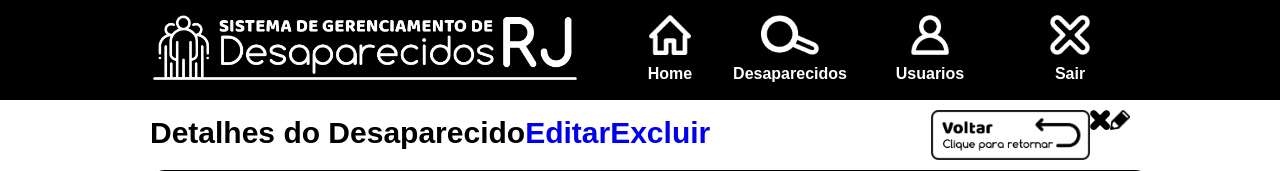
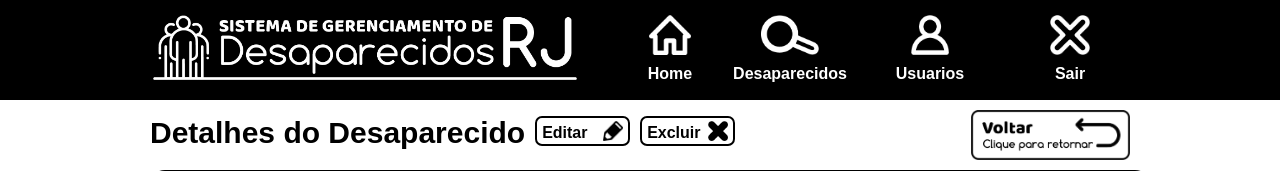
Before and after one commit to Projetos-BSI-UNIRIO/desaparecidos-rj-web, a Django app: page /webserver/desaparecidos/visualizar/1/ in a window 1280 px wide. Shown: the top 171 px of the page. Run offline with Django 3.2, Linux system fonts and the light colour scheme; a user stored in the database is signed in; data comes from the database, SQL or seed files in the repository; both versions use the stored data as it was after the commit.

Commit message:
Telas de visualização de detalhes de usuario e de desaparecido modificadas.

```diff
--- a/desaparecidos_rj_web/webserver/templates/desaparecido.html
+++ b/desaparecidos_rj_web/webserver/templates/desaparecido.html
@@ -7,10 +7,10 @@
             <header class="content-top">
                 <p>Detalhes do Desaparecido</p>
                 <a href="{% url 'editarDesaparecido' pk=pessoa.pk %}" class="option-button link-button grey-on-hover">
-                    <p>Editar</p><img src="{% static 'images/pencil-icon.png' %}">
+                    <span>Editar</span><img src="{% static 'images/pencil-icon.png' %}">
                 </a>
                 <a href="{% url 'removerDesaparecido' pk=pessoa.pk %}" class="option-button link-button grey-on-hover">
-                    <p>Excluir</p><img src="{% static 'images/black-x-icon.png' %}">
+                    <span>Excluir</span><img src="{% static 'images/black-x-icon.png' %}">
                 </a>
                 <img src="{% static 'images/back-button.png' %}" onclick="history.back()">
             </header>
--- a/desaparecidos_rj_web/webserver/templates/main.html
+++ b/desaparecidos_rj_web/webserver/templates/main.html
@@ -302,32 +302,6 @@
 
             }
 
-            .user-result .result-contents .link-button {
-                height: 30px;
-                width: 95px;
-                padding-left: 5px;
-                padding-right: 5px;
-                padding-top: 3px;
-                padding-bottom: 3px;
-                border: 2px solid black;
-                border-radius: 7px;
-                display: block;
-                font-weight: bold;
-                color: #000000;
-                float: left;
-                margin-bottom: 10px;
-            }
-
-            .user-result .result-contents .link-button p {
-                float: left;
-
-            }
-
-            .user-result .result-contents .link-button img {
-                float: right;
-
-            }
-
             .person-result .result-contents .link-button {
                 height: 30px;
                 width: 95px;
@@ -345,15 +319,79 @@
                 margin-left: 10px;
             }
 
-            .person-result .result-contents .link-button p {
+            .user-result .result-contents .link-button {
+                height: 30px;
+                width: 95px;
+                padding-left: 5px;
+                padding-right: 5px;
+                padding-top: 3px;
+                padding-bottom: 3px;
+                border: 2px solid black;
+                border-radius: 7px;
+                display: block;
+                font-weight: bold;
+                color: #000000;
+                float: left;
+                margin-bottom: 10px;
+            }
+
+            .content-top .link-button {
+                height: 30px;
+                width: 95px;
+                padding-left: 5px;
+                padding-right: 5px;
+                padding-top: 3px;
+                padding-bottom: 3px;
+                border: 2px solid black;
+                border-radius: 7px;
+                display: block;
+                font-weight: bold;
+                color: #000000;
+                float: left;
+                #margin-bottom: 10px;
+                margin-left: 10px;
+                margin-top: 6px;
+            }
+
+            .link-button p {
                 float: left;
 
             }
 
-            .person-result .result-contents .link-button img {
+            .link-button > span {
+                float: left;
+
+            }
+
+            .link-button img {
                 float: right;
 
             }
+
+            #.person-result .result-contents .link-button {
+            #    height: 30px;
+            #    width: 95px;
+            #    padding-left: 5px;
+            #    padding-right: 5px;
+            #    padding-top: 3px;
+            #    padding-bottom: 3px;
+            #    border: 2px solid black;
+            #    border-radius: 7px;
+            #    display: block;
+            #    font-weight: bold;
+            #    color: #000000;
+            #    float: left;
+            #    margin-bottom: 10px;
+            #    margin-left: 10px;
+            #}
+
+            #.person-result .result-contents .link-button p {
+            #    float: left;
+            #}
+
+            #.person-result .result-contents .link-button img {
+            #    float: right;
+            #}
 
             .result .result-contents .label {
                 font-size: 14px;
```
Also changed, not shown: desaparecidos_rj_web/webserver/templates/usuario.html (+28 -11 lines), desaparecidos_rj_web/desaparecidos_rj.sqlite3.
